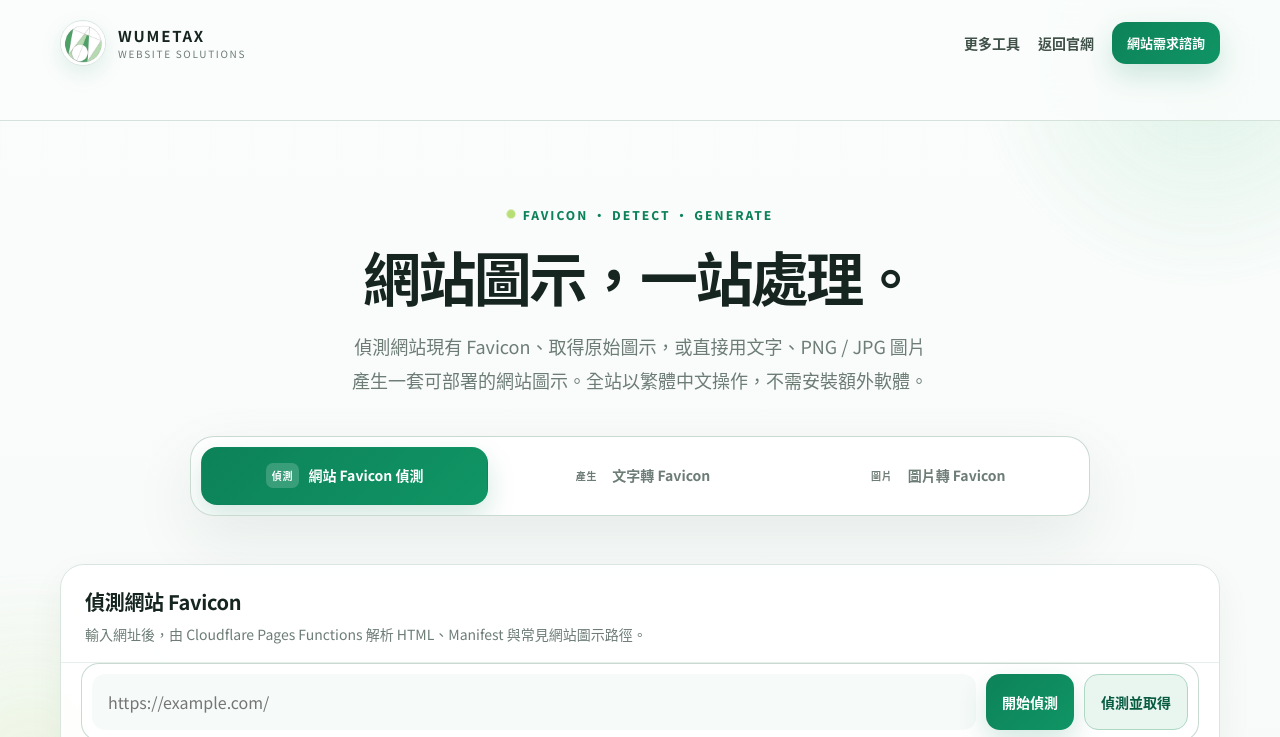
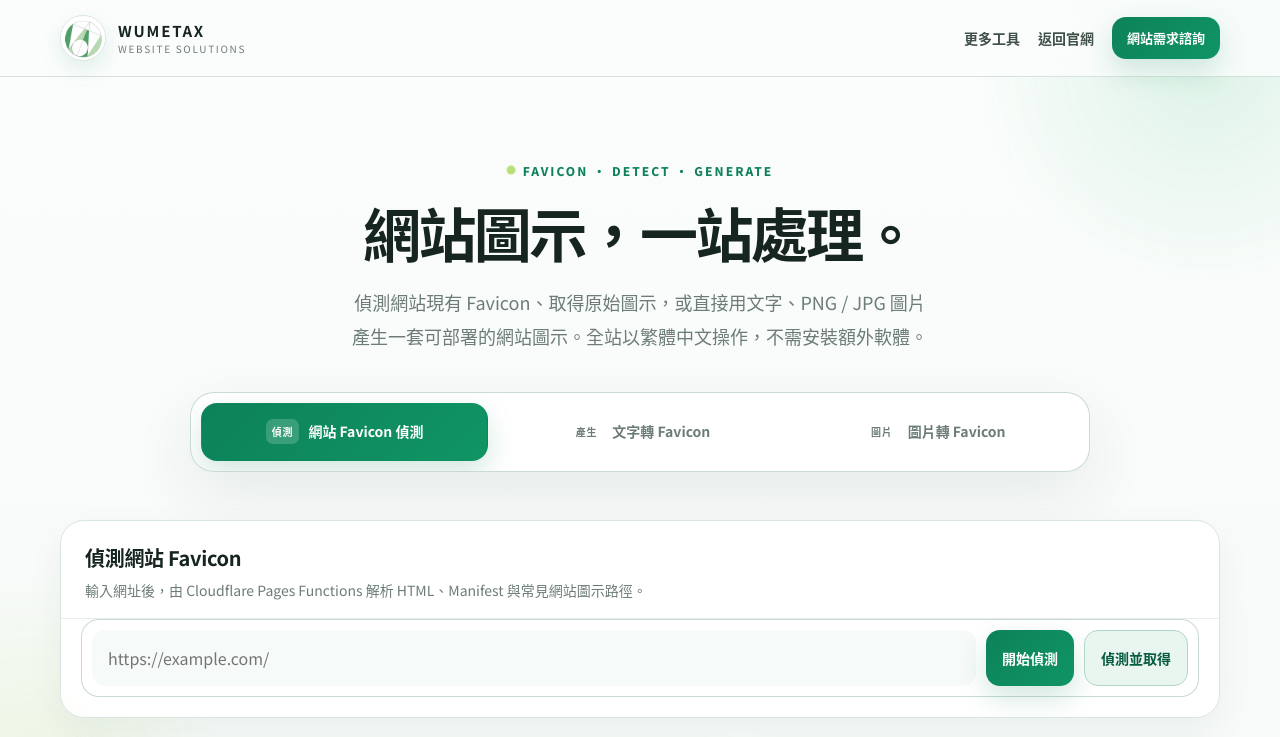
Before and after one commit to jimmy-is-me/favicon, a website: page index.html in a window 1280 px wide. Shown: the top 737 px of the page. Drawn offline with Linux system fonts and the light colour scheme.

Commit message:
Fix favicon header height to match Domain Lookup

```diff
--- a/public/assets/css/style.css
+++ b/public/assets/css/style.css
@@ -163,7 +163,7 @@ body{
   background:linear-gradient(180deg,#fbfdfc 0%,#f4f8f6 38%,#eef5f1 100%);
   overflow-x:hidden;
 }
-.shell{width:min(1160px,calc(100% - 40px));margin-inline:auto}
+.shell{width:min(1160px,calc(100% - 40px));margin-inline:auto;padding:0}
 .main-shell{padding:0 0 60px}
 
 .ambient{position:fixed;z-index:-3;border-radius:50%;filter:blur(8px);pointer-events:none;opacity:.76;animation:wmDrift 13s ease-in-out infinite alternate}
@@ -312,3 +312,7 @@ h1{margin:0;font-size:clamp(36px,5.1vw,58px);line-height:1.15;letter-spacing:-.0
   color:#fff;
   text-decoration:none;
 }
+
+/* Header shell height fix */
+.site-header .header-inner{padding-top:0;padding-bottom:0}
+.site-footer .shell{padding-top:0;padding-bottom:0}
```
